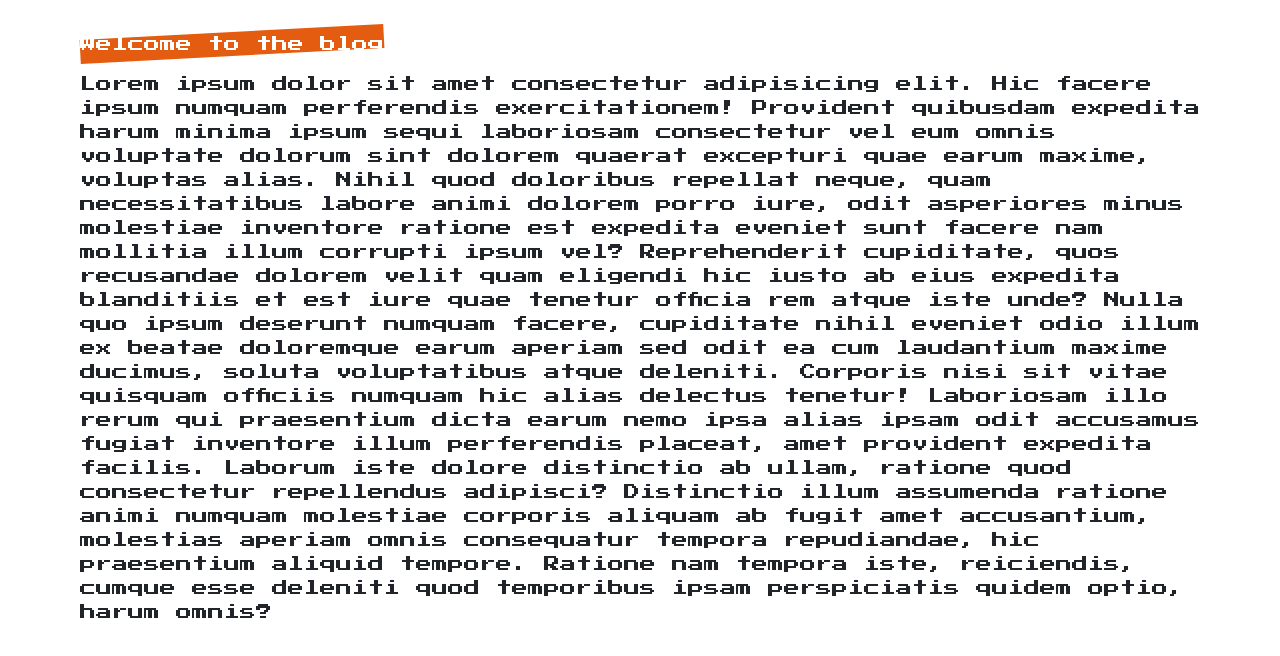
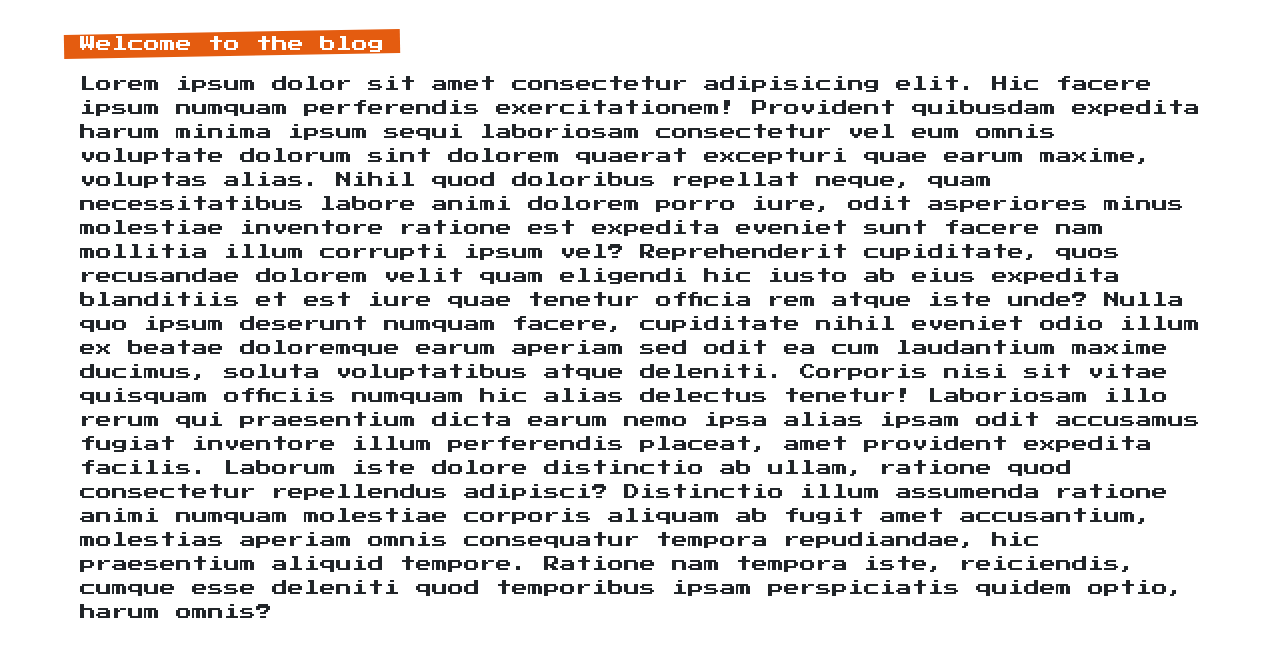
Before and after one commit to alexbulanovgoodmail/vue-3-composition-api-dojo-blog, a Vue app: page /post/1 in a window 1280 px wide. Shown: the top 656 px of the page. Built offline with nearby package versions, Linux system fonts and the light colour scheme; data requests are answered from the project's data file.

Commit message:
Extra Styling

```diff
--- a/src/views/CreateView.vue
+++ b/src/views/CreateView.vue
@@ -89,15 +89,17 @@ async function handleSubmit(params) {
 
   h1::after {
     content: '';
-    display: block;
     position: absolute;
     top: 0;
-    left: 0;
+    left: -16px;
+    box-sizing: content-box;
+    display: block;
     width: 100%;
     height: 100%;
+    padding-right: 32px;
     background-color: $color-17;
     z-index: -1;
-    transform: rotate(-3deg);
+    transform: rotate(-1deg);
   }
 }
 </style>
--- a/src/views/DetailsView.vue
+++ b/src/views/DetailsView.vue
@@ -48,15 +48,17 @@ load()
 
   h1::after {
     content: '';
-    display: block;
     position: absolute;
     top: 0;
-    left: 0;
+    left: -16px;
+    box-sizing: content-box;
+    display: block;
     width: 100%;
     height: 100%;
+    padding-right: 32px;
     background-color: $color-17;
     z-index: -1;
-    transform: rotate(-3deg);
+    transform: rotate(-1deg);
   }
 }
 </style>
--- a/src/views/HomeView.vue
+++ b/src/views/HomeView.vue
@@ -11,6 +11,7 @@ load()
 <template>
   <main class="py-8">
     <div class="container">
+      <div class="home">
         <h1 class="mb-4">Home View</h1>
         <div v-if="posts.length === 0 && error === null">
           <Loader />
@@ -23,5 +24,6 @@ load()
           <PostList :posts="posts" />
         </div>
       </div>
+    </div>
   </main>
 </template>
```
Lines whose indentation alone changed are shown as unchanged.
